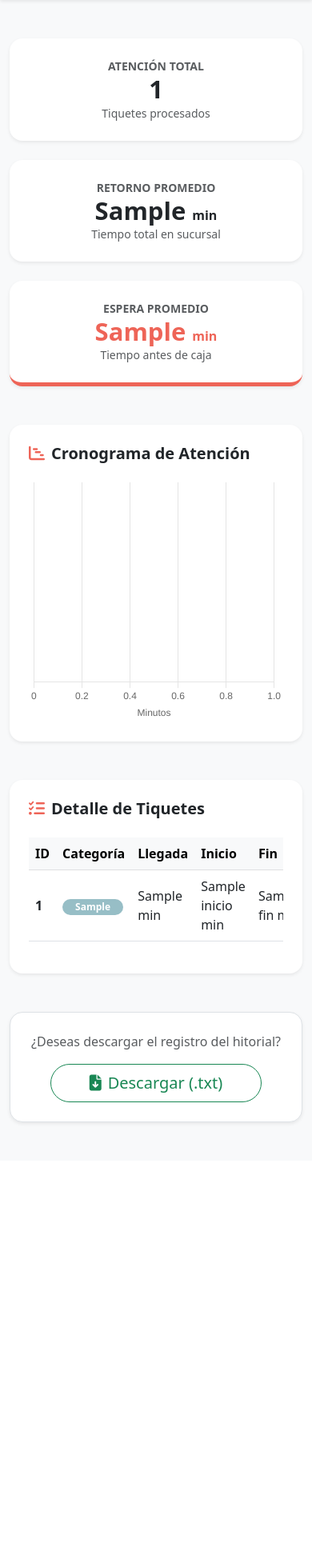
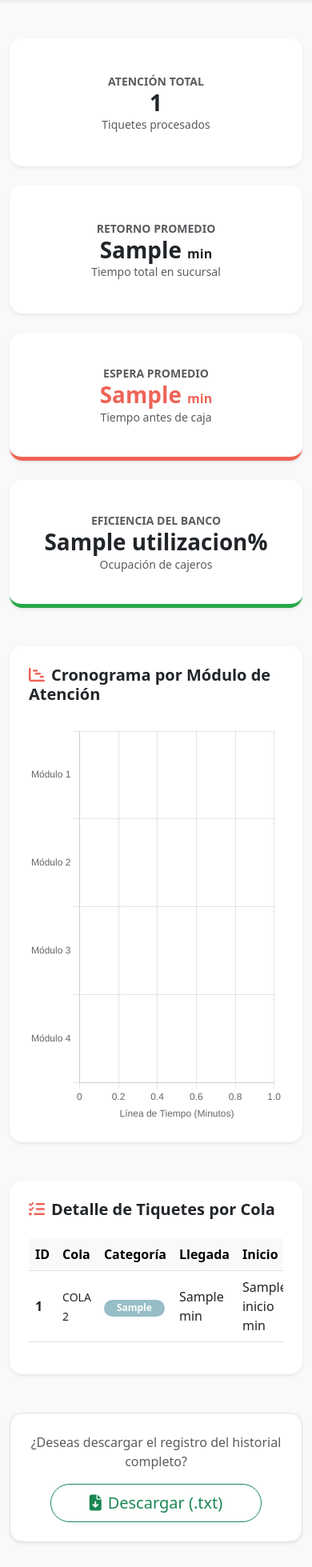
Before and after one commit to JARED06J/ArquitecturaTareaProgramada, a Flask app: template templates/results.html in a window 390 px wide. Shown: the part 129-2088 px from the top of the page at 80% size. Before the commit the page ends 1535 px from the top, so only its background shows below. Run offline with Flask 3, Linux system fonts and the light colour scheme; the template is opened without the code that fills it: most values are stand-ins (such as "Sample title", 1, 10 or a date in 2020).

Commit message:
Revise results.html for layout and style improvements
Updated the results page with improved layout and additional KPI for bank efficiency. Enhanced styles for better visibility and added responsiveness for tables and charts.

```diff
--- a/templates/results.html
+++ b/templates/results.html
@@ -8,11 +8,25 @@
     <link rel="stylesheet" href="https://cdnjs.cloudflare.com/ajax/libs/font-awesome/6.4.0/css/all.min.css">
     <link rel="stylesheet" href="{{ url_for('static', filename='result.css') }}">
     <style>
-        .card-kpi { transition: transform 0.3s; border: none; }
+        .card-kpi { transition: transform 0.3s; border: none; min-height: 160px; display: flex; flex-direction: column; justify-content: center; }
         .card-kpi:hover { transform: translateY(-5px); }
         .bg-petroleo { background: linear-gradient(135deg, #034C5F 0%, #046b85 100%); }
         .border-coral { border-bottom: 5px solid #EE6457 !important; }
+        .border-success-custom { border-bottom: 5px solid #28a745 !important; }
         .text-coral { color: #EE6457; }
+
+        .chart-container {
+            width: 100%;
+            height: 500px; /* Aumentado para mejor visibilidad */
+            overflow-x: auto;
+        }
+
+        /* Estilo para el scroll de la tabla */
+        .table-responsive {
+            max-height: 600px;
+            overflow-y: auto;
+        }
+        .table thead th { position: sticky; top: 0; background: #f8f9fa; z-index: 10; }
     </style>
 </head>
 <body class="bg-light">
@@ -31,44 +45,54 @@
 
     <main class="container my-5">
         <div class="row g-4 mb-5">
-            <div class="col-md-4">
-                <div class="card card-kpi shadow-sm p-4 text-center rounded-4">
+            <div class="col-md-3">
+                <div class="card card-kpi shadow-sm p-3 text-center rounded-4">
                     <span class="text-uppercase text-muted small fw-bold">Atención Total</span>
-                    <h2 class="display-5 fw-bold mb-0">{{ procesos|length }}</h2>
+                    <h2 class="display-6 fw-bold mb-0">{{ procesos|length }}</h2>
                     <small class="text-muted">Tiquetes procesados</small>
                 </div>
             </div>
-            <div class="col-md-4">
-                <div class="card card-kpi shadow-sm p-4 text-center rounded-4">
+            <div class="col-md-3">
+                <div class="card card-kpi shadow-sm p-3 text-center rounded-4">
                     <span class="text-uppercase text-muted small fw-bold">Retorno Promedio</span>
-                    <h2 class="display-5 fw-bold mb-0">{{ promedio_retorno }} <small class="fs-6">min</small></h2>
+                    <h2 class="display-6 fw-bold mb-0">{{ promedio_retorno }} <small class="fs-6">min</small></h2>
                     <small class="text-muted">Tiempo total en sucursal</small>
                 </div>
             </div>
-            <div class="col-md-4">
-                <div class="card card-kpi shadow-sm p-4 text-center rounded-4 border-coral">
+            <div class="col-md-3">
+                <div class="card card-kpi shadow-sm p-3 text-center rounded-4 border-coral">
                     <span class="text-uppercase text-muted small fw-bold">Espera Promedio</span>
-                    <h2 class="display-5 fw-bold mb-0 text-coral">{{ promedio_espera }} <small class="fs-6">min</small></h2>
+                    <h2 class="display-6 fw-bold mb-0 text-coral">{{ promedio_espera }} <small class="fs-6">min</small></h2>
                     <small class="text-muted">Tiempo antes de caja</small>
+                </div>
+            </div>
+            <div class="col-md-3">
+                <div class="card card-kpi shadow-sm p-3 text-center rounded-4 border-success-custom">
+                    <span class="text-uppercase text-muted small fw-bold">Eficiencia del Banco</span>
+                    <h2 class="display-6 fw-bold mb-0 text-success-custom">{{ utilizacion }}%</h2>
+                    <small class="text-muted">Ocupación de cajeros</small>
                 </div>
             </div>
         </div>
 
         <div class="card shadow-sm border-0 rounded-4 mb-5">
             <div class="card-body p-4">
-                <h5 class="mb-4 fw-bold"><i class="fa-solid fa-chart-gantt me-2 text-coral"></i>Cronograma de Atención</h5>
-                <div style="height: 300px;"><canvas id="ganttChart"></canvas></div>
+                <h5 class="mb-4 fw-bold"><i class="fa-solid fa-chart-gantt me-2 text-coral"></i>Cronograma por Módulo de Atención</h5>
+                <div class="chart-container">
+                    <canvas id="ganttChart"></canvas>
+                </div>
             </div>
         </div>
 
         <div class="card shadow-sm border-0 rounded-4 mb-5">
             <div class="card-body p-4">
-                <h5 class="mb-4 fw-bold"><i class="fa-solid fa-list-check me-2 text-coral"></i>Detalle de Tiquetes</h5>
+                <h5 class="mb-4 fw-bold"><i class="fa-solid fa-list-check me-2 text-coral"></i>Detalle de Tiquetes por Cola</h5>
                 <div class="table-responsive">
                     <table class="table align-middle table-hover">
                         <thead class="table-light">
                             <tr>
                                 <th>ID</th>
+                                <th>Cola</th>
                                 <th>Categoría</th>
                                 <th>Llegada</th>
                                 <th>Inicio</th>
@@ -82,15 +106,20 @@
                             <tr>
                                 <td class="fw-bold">{{ p.id }}</td>
                                 <td>
-                                    {% set es_prioritario = p.tipo_cliente in ['VIP', 'AdultoMayor', 'Embarazada'] %}
-                                    <span class="badge rounded-pill px-3" style="background-color: {{ '#EE6457' if es_prioritario else '#97BEC6' }};">
+                                    {% set es_alta = p.tipo_cliente in ['VIP', 'AdultoMayor', 'Embarazada'] %}
+                                    <small class="{{ 'cola-alta' if es_alta else 'cola-baja' }}">
+                                        {{ "COLA 1" if es_alta else "COLA 2" }}
+                                    </small>
+                                </td>
+                                <td>
+                                    <span class="badge rounded-pill px-3" style="background-color: {{ '#EE6457' if es_alta else '#97BEC6' }};">
                                         {{ p.tipo_cliente }}
                                     </span>
                                 </td>
                                 <td>{{ p.tiempo_llegada }} min</td>
                                 <td>{{ p.inicio }} min</td>
                                 <td>{{ p.fin }} min</td>
-                                <td class="{{ 'fw-bold text-danger' if p.espera > 10 else '' }}">{{ p.espera }} min</td>
+                                <td class="{{ 'fw-bold text-danger' if p.espera > 20 else '' }}">{{ p.espera }} min</td>
                                 <td>{{ p.retorno }} min</td>
                             </tr>
                             {% endfor %}
@@ -101,7 +130,7 @@
         </div>
 
         <div class="text-center my-5 p-4 bg-white rounded-4 shadow-sm border">
-            <p class="text-muted mb-3">¿Deseas descargar el registro del hitorial?</p>
+            <p class="text-muted mb-3">¿Deseas descargar el registro del historial completo?</p>
             <a href="{{ url_for('descargar') }}" class="btn btn-outline-success btn-lg rounded-pill px-5">
                 <i class="fa-solid fa-file-arrow-down me-2"></i>Descargar (.txt)
             </a>
@@ -112,28 +141,46 @@
     <script>
         const datos = {{ procesos_js | tojson }};
         const ctx = document.getElementById('ganttChart').getContext('2d');
+        const labelsModulos = ["Módulo 1", "Módulo 2", "Módulo 3", "Módulo 4"];
 
         const datasets = datos.map(p => ({
-            label: p.id,
-            data: [[p.inicio, p.fin]],
+            label: `Ticket ${p.id}`,
+            data: [{
+                x: [p.inicio, p.fin],
+                y: p.cajero
+            }],
             backgroundColor: (['VIP', 'AdultoMayor', 'Embarazada'].includes(p.tipo)) ? '#EE6457' : '#97BEC6',
-            borderColor: '#034C5F',
+            borderColor: 'rgba(0,0,0,0.1)',
             borderWidth: 1,
-            borderRadius: 5,
-            barPercentage: 0.8
+            borderRadius: 2,
+            barThickness: 25,
         }));
 
         new Chart(ctx, {
             type: 'bar',
-            data: { labels: ['Línea de Tiempo'], datasets: datasets },
+            data: { labels: labelsModulos, datasets: datasets },
             options: {
                 indexAxis: 'y',
                 responsive: true,
                 maintainAspectRatio: false,
-                plugins: { legend: { display: false } },
+                plugins: {
+                    legend: { display: false },
+                    tooltip: {
+                        callbacks: {
+                            label: (c) => `Ticket ${c.dataset.label}: ${c.raw.x[0]} - ${c.raw.x[1]} min`
+                        }
+                    }
+                },
                 scales: {
-                    x: { beginAtZero: true, title: { display: true, text: 'Minutos' } },
-                    y: { stacked: true, display: false }
+                    x: {
+                        type: 'linear',
+                        beginAtZero: true,
+                        title: { display: true, text: 'Línea de Tiempo (Minutos)' }
+                    },
+                    y: {
+                        stacked: true,
+                        title: { display: false }
+                    }
                 }
             }
         });
```
